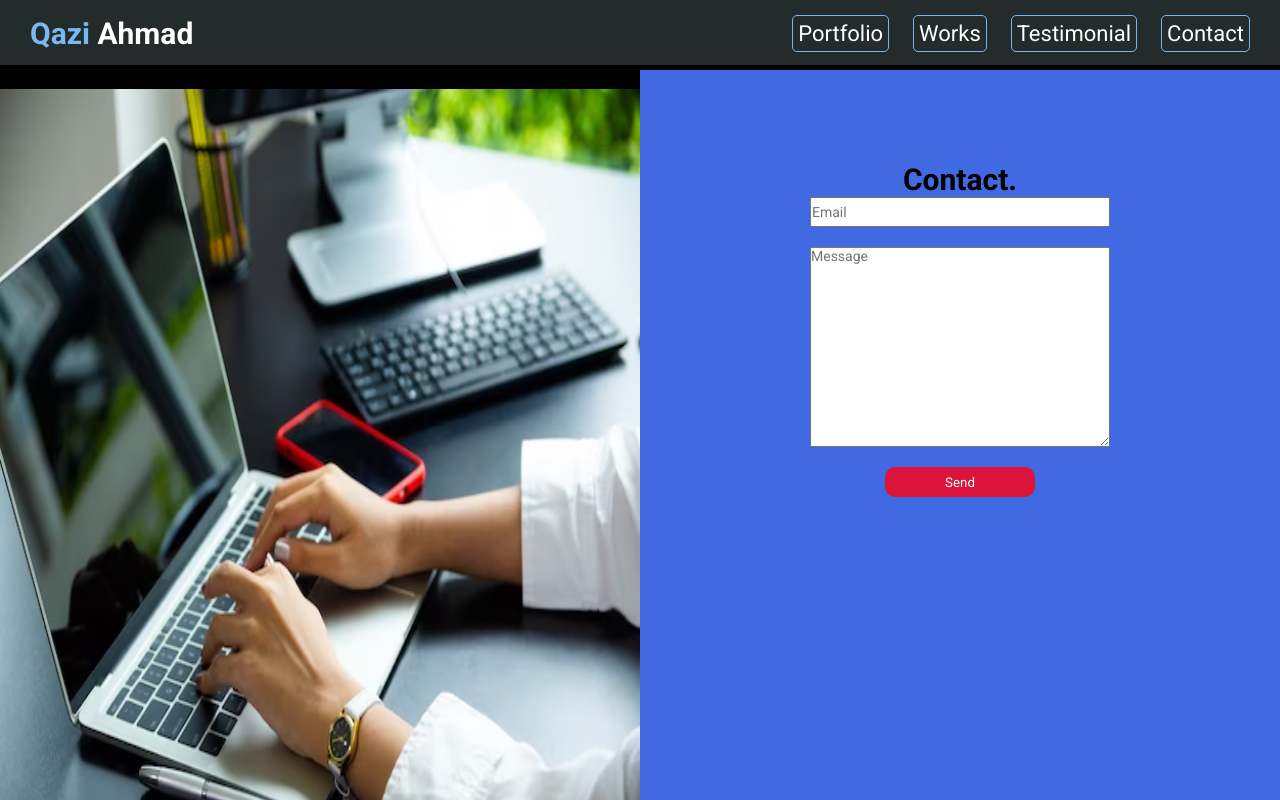
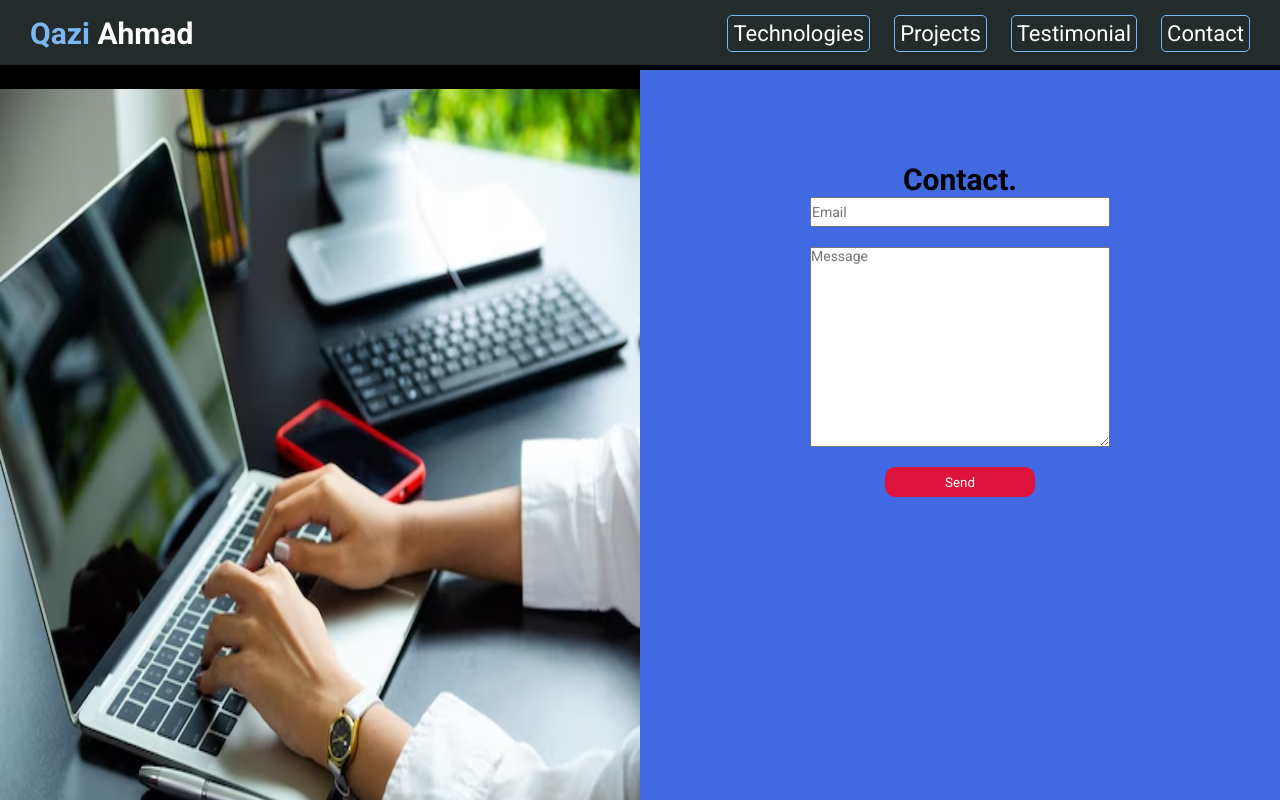
Before and after one commit to QaziAhmad77/myPortfolio, a React (Vite) app: page /contact in a window 1280 px wide. Built offline with nearby package versions, Linux system fonts and the light colour scheme.

Commit message:
Update Topbar.jsx

```diff
--- a/src/components/Topbar/Topbar.jsx
+++ b/src/components/Topbar/Topbar.jsx
@@ -37,7 +37,7 @@ const Topbar = (props) => {
             onClick={() => setColor('blue')}
             style={{ backgroundColor: color === 'blue' ? '#79b8f3' : '' }}
           >
-            Portfolio
+            Technologies
           </Link>
           <Link
             className="routeLink Works"
@@ -45,7 +45,7 @@ const Topbar = (props) => {
             onClick={() => setColor('green')}
             style={{ backgroundColor: color === 'green' ? '#79b8f3' : '' }}
           >
-            Works
+            Projects
           </Link>
           <Link
             className="routeLink Testimonial"
```
